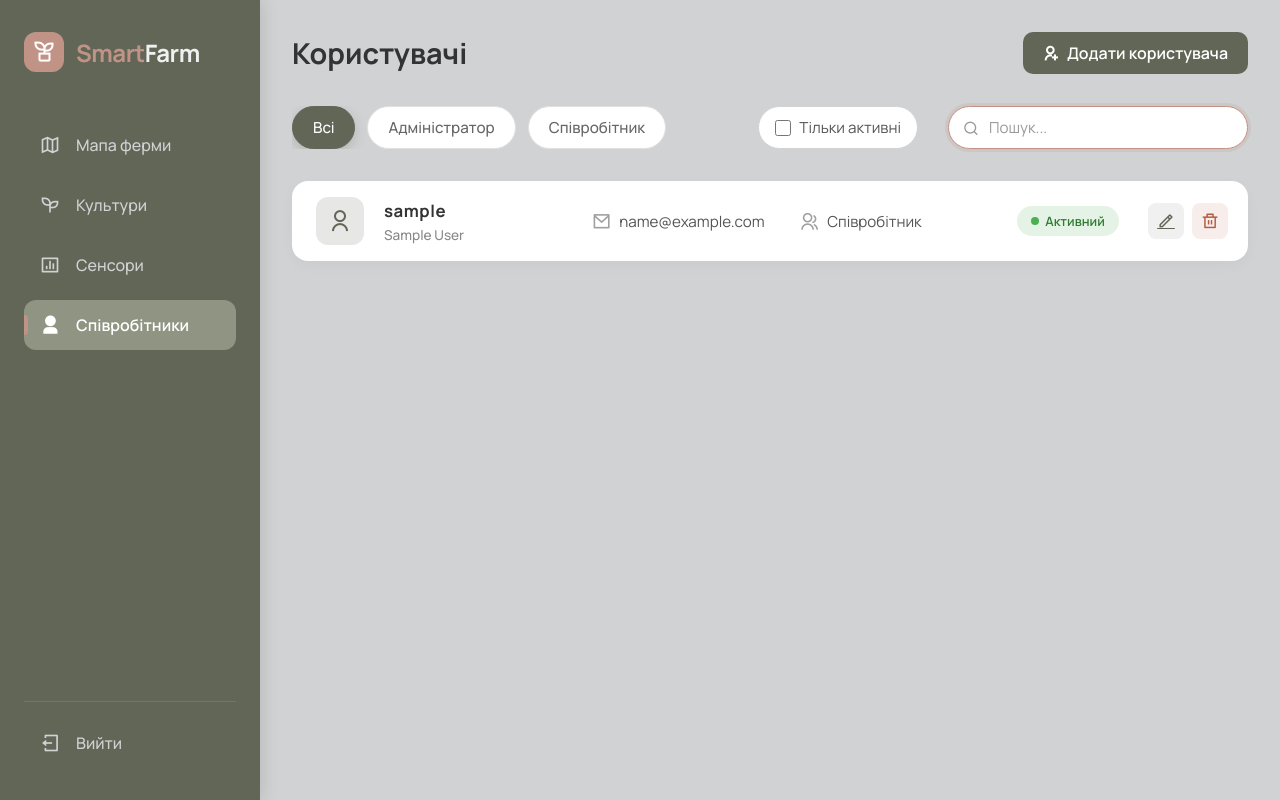
After one commit to Hryhorenko-Yeluzaveta/soil-quality-monitoring, a Django app: page /users/ in a window 1280 px wide. The commit adds this page. Run offline with Django 4.2, Linux system fonts and the light colour scheme; the visitor is signed in with stand-in values (Sample User, id 1); data comes from the database, SQL or seed files in the repository; data that the repository does not hold is empty.

Commit message:
Add admin-only user management system with search and filtering

```diff
--- a/soil_quality_monitoring/farm_monitoring/views/users.py
+++ b/soil_quality_monitoring/farm_monitoring/views/users.py
@@ -1,5 +1,14 @@
-from django.contrib.auth.mixins import UserPassesTestMixin
+from django.contrib import messages
+from django.contrib.auth.mixins import UserPassesTestMixin, LoginRequiredMixin
 from django.core.exceptions import PermissionDenied
+from django.db.models import Q
+from django.http import HttpResponseRedirect
+from django.urls import reverse_lazy
+from django.views.generic import ListView, DeleteView, CreateView, UpdateView
+
+from farm_monitoring.forms import UserForm
+from farm_monitoring.models import User
+
 
 class AdminRequiredMixin(UserPassesTestMixin):
     def test_func(self):
@@ -9,3 +18,79 @@ class AdminRequiredMixin(UserPassesTestMixin):
         if self.request.user.is_authenticated:
             raise PermissionDenied("У вас немає прав для перегляду цієї сторінки.")
         return super().handle_no_permission()
+
+class UserListView(AdminRequiredMixin, ListView):
+    model = User
+    template_name = 'user_list.html'
+    context_object_name = 'users'
+    paginate_by = 10
+
+    def get_queryset(self):
+        queryset = User.objects.all().order_by('-date_joined')
+
+        selected_role = self.request.GET.get('role', None)
+        if selected_role:
+            queryset = queryset.filter(role=selected_role)
+
+        search_query = self.request.GET.get('q', None)
+        if search_query:
+            queryset = queryset.filter(
+                Q(username__icontains=search_query) |
+                Q(first_name__icontains=search_query) |
+                Q(last_name__icontains=search_query) |
+                Q(email__icontains=search_query)
+            )
+
+        active_only = self.request.GET.get('active_only', None)
+        if active_only == 'true':
+            queryset = queryset.filter(is_active=True)
+
+        return queryset
+
+    def get_context_data(self, **kwargs):
+        context = super().get_context_data(**kwargs)
+
+        context['roles'] = User.ROLE_CHOICES
+        context['selected_role'] = self.request.GET.get('role', None)
+
+        query_params = self.request.GET.copy()
+        if 'page' in query_params:
+            del query_params['page']
+        context['query_string'] = query_params.urlencode()
+
+        page = context.get('page_obj')
+        if page:
+            context['custom_page_range'] = page.paginator.get_elided_page_range(
+                page.number, on_each_side=2, on_ends=1
+            )
+
+        return context
+
+
+class UserDeleteView(AdminRequiredMixin, DeleteView):
+    model = User
+    success_url = reverse_lazy("users")
+
+    def form_valid(self, form):
+        success_url = self.get_success_url()
+        user_to_delete = self.get_object()
+
+        if user_to_delete == self.request.user:
+            messages.error(self.request, "Ви не можете видалити власний обліковий запис.")
+            return HttpResponseRedirect(success_url)
+
+        user_to_delete.is_active = False
+        user_to_delete.save()
+        return HttpResponseRedirect(success_url)
+
+class UserCreateView(AdminRequiredMixin, CreateView):
+    model = User
+    form_class = UserForm
+    template_name = 'user_create_update_form.html'
+    success_url = reverse_lazy("users")
+
+class UserUpdateView(AdminRequiredMixin, UpdateView):
+    model = User
+    form_class = UserForm
+    template_name = 'user_create_update_form.html'
+    success_url = reverse_lazy("users")
--- a/soil_quality_monitoring/soil_quality_monitoring/settings.py
+++ b/soil_quality_monitoring/soil_quality_monitoring/settings.py
@@ -112,7 +112,7 @@ AUTH_PASSWORD_VALIDATORS = [
 # Internationalization
 # https://docs.djangoproject.com/en/4.2/topics/i18n/
 
-LANGUAGE_CODE = 'en-us'
+LANGUAGE_CODE = 'uk'
 
 TIME_ZONE = 'UTC'
 
--- a/soil_quality_monitoring/soil_quality_monitoring/urls.py
+++ b/soil_quality_monitoring/soil_quality_monitoring/urls.py
@@ -5,13 +5,17 @@ from django.contrib.auth.views import LoginView, LogoutView
 from django.urls import path, include
 from django.views.generic import TemplateView
 
-from farm_monitoring.views import crops, api, sensors, sectors
+from farm_monitoring.views import crops, api, sensors, sectors, users
 from farm_monitoring.views.sectors import api_realtime_measurements
 
 urlpatterns = [
     path('', TemplateView.as_view(template_name='index.html'), name='index'),
     path('login/', LoginView.as_view(template_name='login.html', redirect_authenticated_user=True), name='login'),
     path('logout/', LogoutView.as_view(next_page='login'), name='logout'),
+    path('users/', users.UserListView.as_view(), name='users'),
+    path('users/delete/<int:pk>', users.UserDeleteView.as_view(), name='user_delete'),
+    path('users/create/', users.UserCreateView.as_view(), name='user_create'),
+    path('users/update/<int:pk>', users.UserUpdateView.as_view(), name='user_update'),
     path('dashboard/', sectors.SectorListView.as_view(), name="dashboard"),
     # Crops urls
     path('crops/', crops.CropListView.as_view(), name='crops'),
--- a/soil_quality_monitoring/static/css/error_page.css
+++ b/soil_quality_monitoring/static/css/error_page.css
@@ -75,7 +75,7 @@
     margin: 15px 0 10px;
 }
 
-.error-message {
+.error-text {
     color: #666;
     font-size: 0.95rem;
     line-height: 1.6;
--- /dev/null
+++ b/soil_quality_monitoring/static/css/user_list.css
@@ -0,0 +1,188 @@
+/* Список користувачів */
+.users-list {
+    display: flex;
+    flex-direction: column;
+    gap: 12px;
+    margin-bottom: 2rem;
+}
+
+.user-row {
+    display: flex;
+    align-items: center;
+    background: #fff;
+    padding: 16px 20px;
+    border-radius: 16px;
+    box-shadow: 0 4px 15px rgba(0, 0, 0, 0.03);
+    transition: transform 0.2s ease, box-shadow 0.2s ease;
+    gap: 20px;
+    border-left: 4px solid transparent;
+}
+
+.user-row:hover {
+    transform: translateY(-2px);
+    box-shadow: 0 8px 20px rgba(0, 0, 0, 0.06);
+    border-left-color: var(--sidebar-bg);
+}
+
+.user-icon {
+    width: 48px;
+    height: 48px;
+    border-radius: 12px;
+    background-color: color-mix(in srgb, var(--sidebar-bg) 15%, transparent);
+    color: var(--sidebar-bg);
+    display: flex;
+    align-items: center;
+    justify-content: center;
+    font-size: 1.5rem;
+    flex-shrink: 0;
+}
+
+.user-info-group {
+    display: flex;
+    flex-direction: column;
+    gap: 4px;
+}
+
+.user-info-group.main-info {
+    flex: 2;
+    min-width: 160px;
+}
+
+.user-username {
+    font-weight: 700;
+    color: #333;
+    font-size: 1.05rem;
+    letter-spacing: 0.5px;
+}
+
+.user-fullname {
+    font-size: 0.85rem;
+    color: #888;
+    font-weight: 500;
+}
+
+.user-info-group.email-info,
+.user-info-group.role-info {
+    flex: 2;
+    flex-direction: row;
+    align-items: center;
+    color: #555;
+    font-size: 0.95rem;
+    gap: 8px;
+    overflow: hidden;
+    text-overflow: ellipsis;
+}
+
+.user-info-group i {
+    color: #a0a0a0;
+    font-size: 1.2rem;
+    flex-shrink: 0;
+}
+
+.user-info-group span {
+    white-space: nowrap;
+    overflow: hidden;
+    text-overflow: ellipsis;
+}
+
+.user-info-group.status-info {
+    flex: 1;
+    display: flex;
+    align-items: center;
+    justify-content: center;
+    min-width: 120px;
+}
+
+.badge {
+    padding: 6px 14px;
+    border-radius: 50px;
+    font-size: 0.8rem;
+    font-weight: 600;
+    display: inline-flex;
+    align-items: center;
+    gap: 6px;
+}
+
+.badge-active {
+    background-color: rgba(76, 175, 80, 0.15);
+    color: #2e7d32;
+}
+
+.badge-active::before {
+    content: '';
+    display: block;
+    width: 8px;
+    height: 8px;
+    background-color: #4caf50;
+    border-radius: 50%;
+}
+
+.badge-inactive {
+    background-color: rgba(178, 92, 64, 0.1);
+    color: var(--accent-alert);
+}
+
+.badge-inactive::before {
+    content: '';
+    display: block;
+    width: 8px;
+    height: 8px;
+    background-color: var(--accent-alert);
+    border-radius: 50%;
+}
+
+.user-actions {
+    margin-left: auto;
+    display: flex;
+    gap: 8px;
+    flex-shrink: 0;
+}
+
+@media (max-width: 768px) {
+    .user-row {
+        display: flex;
+        flex-wrap: wrap;
+        padding: 16px;
+        gap: 12px;
+        align-items: center;
+    }
+
+    .user-icon {
+        flex: 0 0 44px;
+        width: 44px;
+        height: 44px;
+        order: 1;
+    }
+
+    .user-info-group.main-info {
+        flex: 1;
+        min-width: 0;
+        order: 2;
+    }
+
+    .user-info-group.status-info {
+        flex: 0 0 auto;
+        order: 3;
+        justify-content: flex-end;
+    }
+
+    .user-info-group.email-info {
+        flex: 1 1 100%;
+        order: 4;
+        margin-top: 4px;
+    }
+
+    .user-info-group.role-info {
+        flex: 1 1 100%;
+        order: 5;
+    }
+
+    .user-actions {
+        flex: 1 1 100%;
+        order: 6;
+        justify-content: flex-end;
+        margin-top: 4px;
+        padding-top: 12px;
+        border-top: 1px solid #f0f0f0;
+    }
+}
--- a/soil_quality_monitoring/templates/403.html
+++ b/soil_quality_monitoring/templates/403.html
@@ -25,7 +25,7 @@
         <h1 class="error-code">403</h1>
         <h2 class="error-title">Доступ заборонено</h2>
 
-        <p class="error-message">
+        <p class="error-text">
             Вибачте, але у вас немає прав для перегляду цієї сторінки.
         </p>
 
--- a/soil_quality_monitoring/templates/base.html
+++ b/soil_quality_monitoring/templates/base.html
@@ -24,6 +24,8 @@
     <link rel="stylesheet" href="{% static 'css/sensor_create.css' %}">
     <link rel="stylesheet" href="{% static 'css/dashboard.css' %}">
     <link rel="stylesheet" href="{% static 'css/toast.css' %}">
+    <link rel="stylesheet" href="{% static 'css/user_list.css' %}">
+    <link rel="stylesheet" href="{% static 'css/user_create.css' %}">
 </head>
 <body>
     {% include 'components/sidebar.html' %}
--- a/soil_quality_monitoring/templates/components/sidebar.html
+++ b/soil_quality_monitoring/templates/components/sidebar.html
@@ -32,6 +32,14 @@
                     <span>Сенсори</span>
                 </a>
             </li>
+        {% if user.is_admin %}
+            <li>
+                <a href="/users" class="nav-link {% if '/users' in request.path %}active{% endif %}">
+                    <i class="ri-user-3-fill"></i>
+                    <span>Співробітники</span>
+                </a>
+            </li>
+        {% endif %}
         </ul>
     </nav>
 
--- a/soil_quality_monitoring/templates/login.html
+++ b/soil_quality_monitoring/templates/login.html
@@ -29,6 +29,11 @@
             <form method="post" action="" class="login-form">
                 {% csrf_token %}
 
+                {% if form.errors %}
+                    <div class="error-message">
+                        Неправильний логін або пароль.
+                    </div>
+                {% endif %}
                 <div class="input-group">
                     <label for="username">Логін</label>
                     <div class="input-wrapper">
--- /dev/null
+++ b/soil_quality_monitoring/templates/user_list.html
@@ -0,0 +1,123 @@
+{% extends 'base.html' %}
+{% load static %}
+
+{% block title %}Список користувачів | SmartFarm{% endblock %}
+
+{% block body %}
+    <div class="page-header">
+        <h1>Користувачі</h1>
+        {% if user.is_admin %}
+        <a href="{% url 'user_create' %}" class="btn-primary">
+            <i class="ri-user-add-line"></i>
+            <span>Додати користувача</span>
+        </a>
+        {% endif %}
+    </div>
+
+    <div class="controls-row">
+        <div class="filter-section">
+            <div class="filter-scroll">
+                <a href="?{% if request.GET.q %}q={{ request.GET.q }}&{% endif %}{% if request.GET.active_only %}active_only={{ request.GET.active_only }}{% endif %}" class="filter-pill {% if not selected_role %}active{% endif %}">
+                    Всі
+                </a>
+
+                {% for role_code, role_name in roles %}
+                    <a href="?role={{ role_code }}{% if request.GET.q %}&q={{ request.GET.q }}{% endif %}{% if request.GET.active_only %}&active_only={{ request.GET.active_only }}{% endif %}" class="filter-pill {% if selected_role == role_code %}active{% endif %}">
+                        {{ role_name }}
+                    </a>
+                {% endfor %}
+            </div>
+        </div>
+
+        <div class="controls-right">
+            <form method="get" style="display: inline-block; margin-right: 15px;">
+                {% if request.GET.role %}<input type="hidden" name="role" value="{{ request.GET.role }}">{% endif %}
+                {% if request.GET.q %}<input type="hidden" name="q" value="{{ request.GET.q }}">{% endif %}
+
+                <label class="toggle-checkbox">
+                    <input type="checkbox"
+                           name="active_only"
+                           value="true"
+                           onchange="this.form.submit()"
+                           {% if request.GET.active_only == 'true' %}checked{% endif %}>
+                    <span>Тільки активні</span>
+                </label>
+            </form>
+
+            {% include 'components/search.html' %}
+        </div>
+    </div>
+
+    {% if messages %}
+        <div class="messages-container" style="margin-bottom: 15px;">
+            {% for message in messages %}
+                <div class="error-message">
+                    {{ message }}
+                </div>
+            {% endfor %}
+        </div>
+    {% endif %}
+
+    <div class="users-list">
+        {% if page_obj %}
+            {% for person in page_obj %}
+                <div class="user-row">
+                    <div class="user-icon">
+                        {% if person.role == 'ADMIN' %}<i class="ri-shield-star-line"></i>
+                        {% elif person.role == 'MANAGER' %}<i class="ri-briefcase-line"></i>
+                        {% else %}<i class="ri-user-line"></i>{% endif %}
+                    </div>
+
+                    <div class="user-info-group main-info">
+                        <span class="user-username">{{ person.username }}</span>
+                        <span class="user-fullname">
+                            {% if person.first_name or person.last_name %}
+                                {{ person.first_name }} {{ person.last_name }}
+                            {% else %}
+                                Без імені
+                            {% endif %}
+                        </span>
+                    </div>
+
+                    <div class="user-info-group email-info" title="Електронна пошта">
+                        <i class="ri-mail-line"></i>
+                        <span>{{ person.email|default:"Немає email" }}</span>
+                    </div>
+
+                    <div class="user-info-group role-info" title="Роль у системі">
+                        <i class="ri-group-line"></i>
+                        <span>{{ person.get_role_display|default:person.role }}</span>
+                    </div>
+
+                    <div class="user-info-group status-info">
+                        {% if person.is_active %}
+                            <span class="badge badge-active">Активний</span>
+                        {% else %}
+                            <span class="badge badge-inactive">Звільнений</span>
+                        {% endif %}
+                    </div>
+
+                    {% if user.is_admin %}
+                    <div class="user-actions">
+                        <a class="btn-icon edit" href="{% url 'user_update' person.pk %}" title="Редагувати">
+                            <i class="ri-pencil-line"></i>
+                        </a>
+                        <button type="button"
+                                class="btn-icon delete"
+                                title="Деактивувати"
+                                onclick="openDeleteModal('{% url 'user_delete' person.pk %}', '{{ person.username|escapejs }}')">
+                            <i class="ri-delete-bin-line"></i>
+                        </button>
+                    </div>
+                    {% endif %}
+                </div>
+            {% endfor %}
+        {% else %}
+            <p>Користувачів поки що немає.</p>
+        {% endif %}
+    </div>
+
+    {% include 'components/pagination.html' %}
+    {% include 'components/delete_modal.html' %}
+
+{% endblock %}
```
Also changed, not shown: soil_quality_monitoring/farm_monitoring/forms.py (+66 -1 lines), soil_quality_monitoring/static/css/crop_create.css (+0 -46 lines), soil_quality_monitoring/static/css/general.css (+46 -0 lines), soil_quality_monitoring/static/css/user_create.css (added, +40 -0 lines), soil_quality_monitoring/templates/user_create_update_form.html (added, +107 -0 lines).
